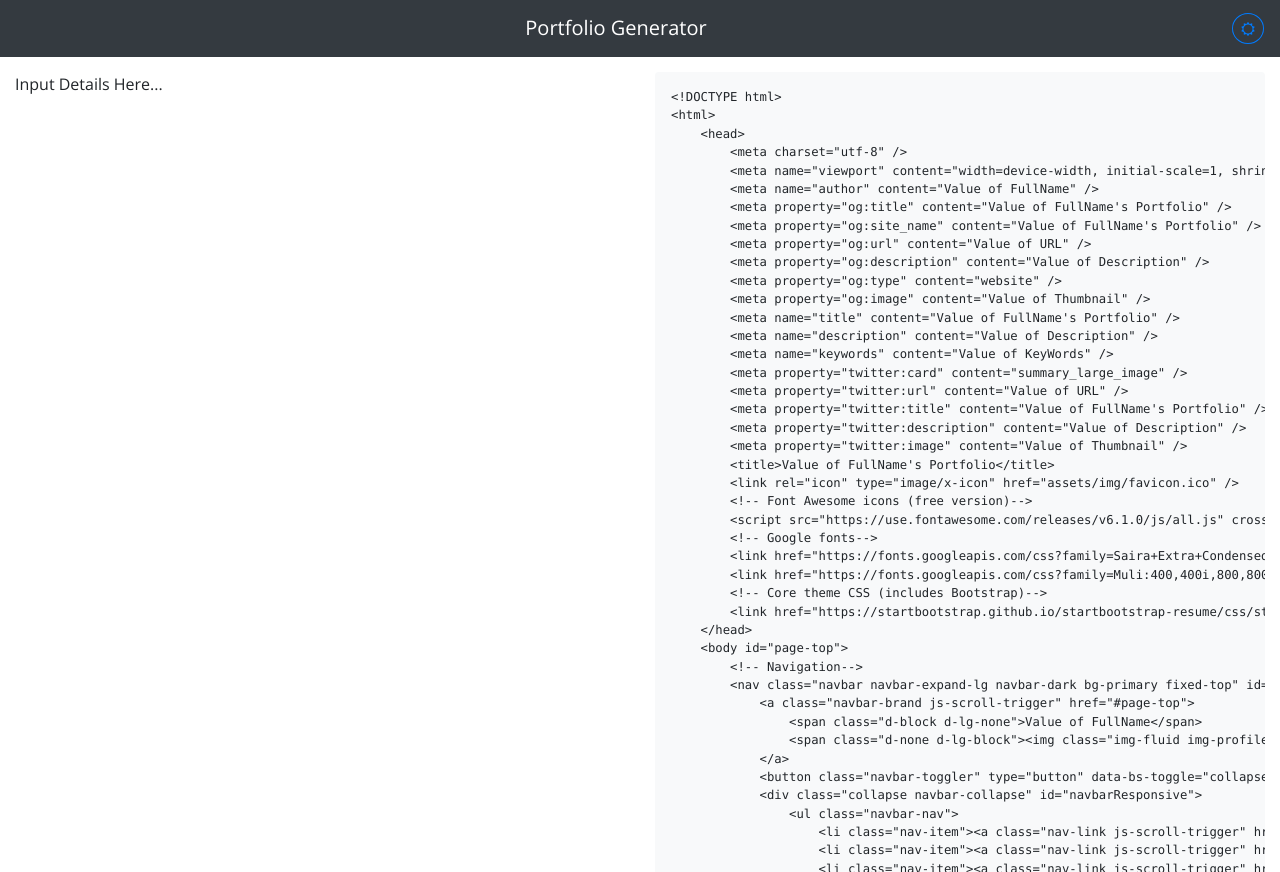
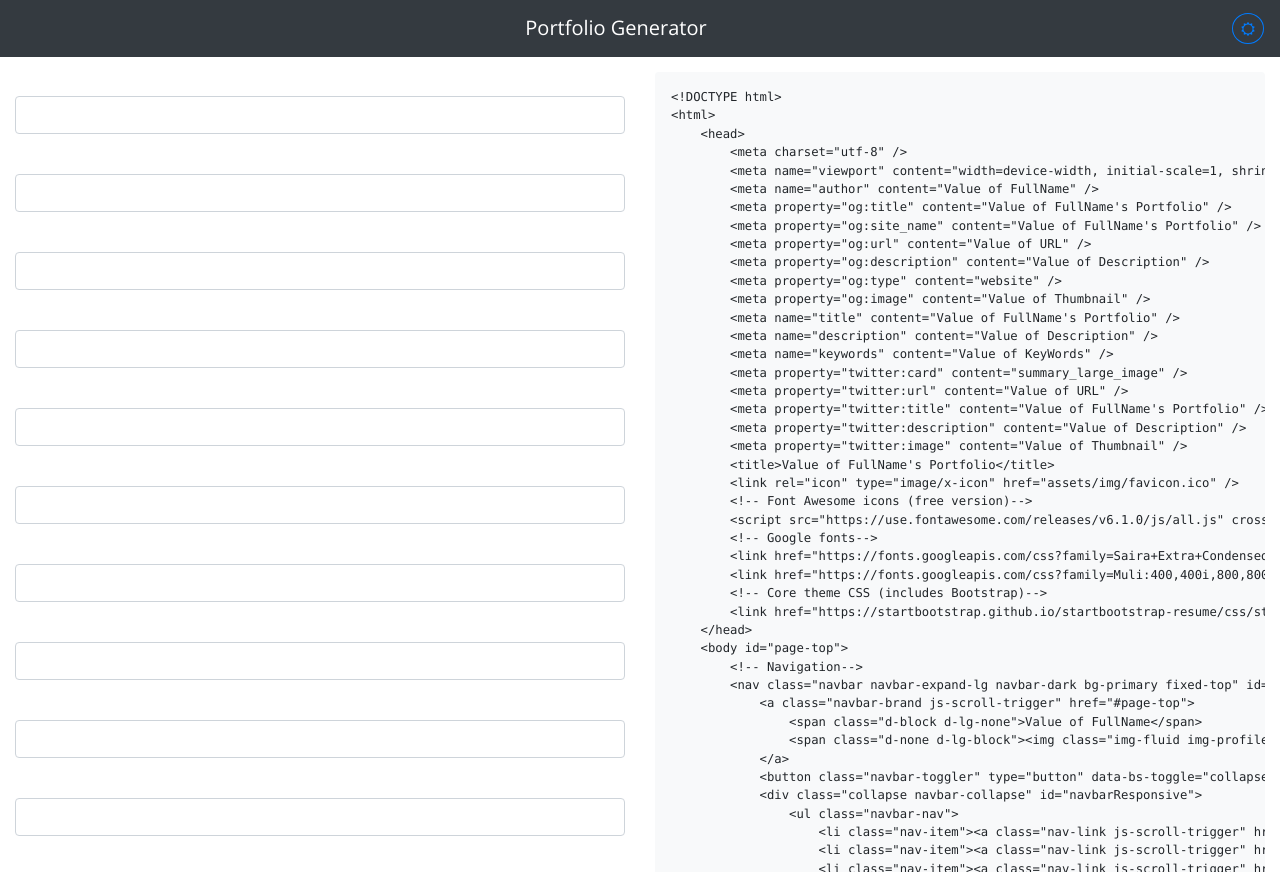
Before and after one commit to IES-IPS-Academy/Profia, a React (Create React App) app: page / in a window 1280 px wide. Built offline with nearby package versions, Linux system fonts and the light colour scheme.

Commit message:
Implimented FormGroup

```diff
--- a/src/components/Details.js
+++ b/src/components/Details.js
@@ -1,5 +1,13 @@
-const Details = () => {
-  return <div className="Details">Input Details Here...</div>;
+import FormGroup from "./Bootstrap/FormGroup";
+
+const Details = ({ DetailsData }) => {
+  return (
+    <div className="Details">
+      {Object.keys(DetailsData).map((fd) => (
+        <FormGroup />
+      ))}
+    </div>
+  );
 };
 
 export default Details;
```
